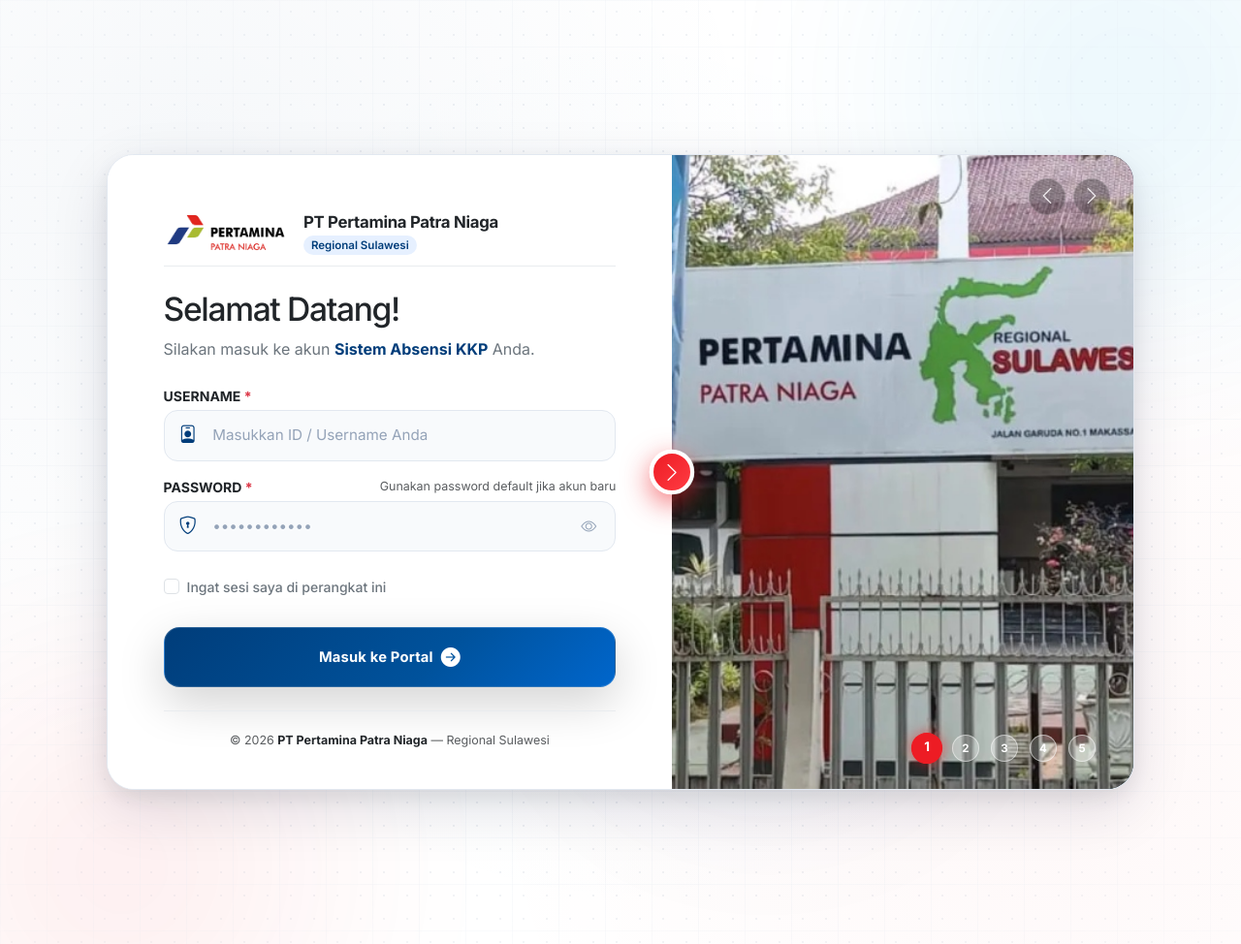
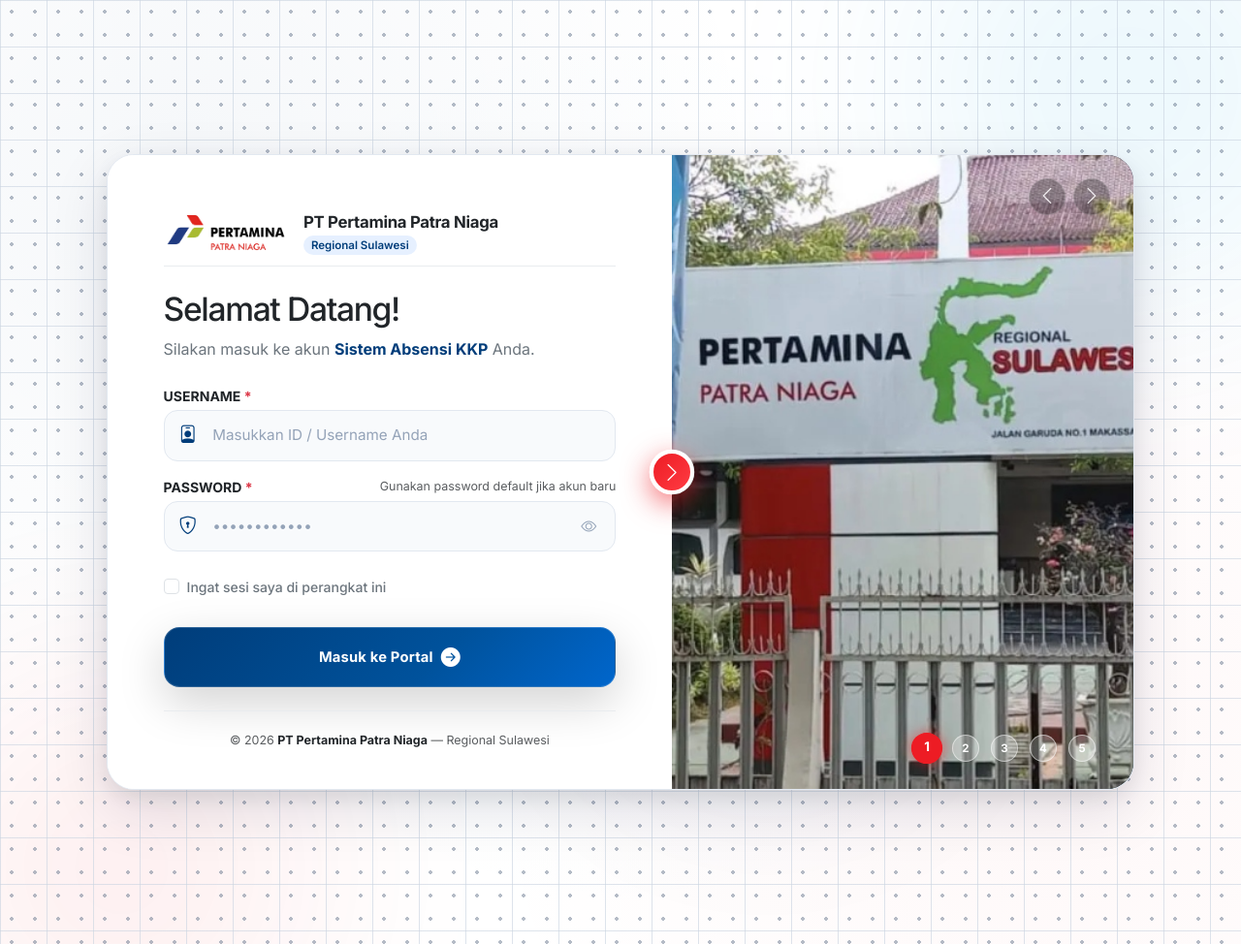
Before and after one commit to sphyyyy/absensi-kkp-pertamina, a Flask app: page /auth/login in a window 1280 px wide. Shown: the whole page at 97% size. Run offline with Flask 3, Linux system fonts and the light colour scheme.

Commit message:
Strengthen dot and grid texture contrast on login background so it is clearly visible and noticeable

```diff
--- a/app/static/css/style.css
+++ b/app/static/css/style.css
@@ -271,20 +271,18 @@ body {
     pointer-events: none;
 }
 
-/* Tekstur dot & grid halus bernuansa abu-abu perak tipis di atas warna dasar putih bersih */
+/* Tekstur dot & grid halus bernuansa abu-abu perak di atas warna dasar putih bersih (diperkuat agar jelas terlihat namun tetap elegan) */
 .login-bg-texture {
     position: absolute;
     inset: 0;
     width: 100%;
     height: 100%;
     background-image:
-        radial-gradient(rgba(148, 163, 184, 0.26) 1.2px, transparent 1.2px),
-        linear-gradient(to right, rgba(226, 232, 240, 0.42) 1px, transparent 1px),
-        linear-gradient(to bottom, rgba(226, 232, 240, 0.42) 1px, transparent 1px);
+        radial-gradient(rgba(100, 116, 139, 0.48) 1.6px, transparent 1.6px),
+        linear-gradient(to right, rgba(203, 213, 225, 0.65) 1px, transparent 1px),
+        linear-gradient(to bottom, rgba(203, 213, 225, 0.65) 1px, transparent 1px);
     background-size: 24px 24px, 48px 48px, 48px 48px;
     background-position: 0 0;
-    mask-image: radial-gradient(ellipse at center, rgba(0, 0, 0, 0.85) 10%, rgba(0, 0, 0, 0.25) 100%);
-    -webkit-mask-image: radial-gradient(ellipse at center, rgba(0, 0, 0, 0.85) 10%, rgba(0, 0, 0, 0.25) 100%);
     z-index: 1;
 }
 
```
